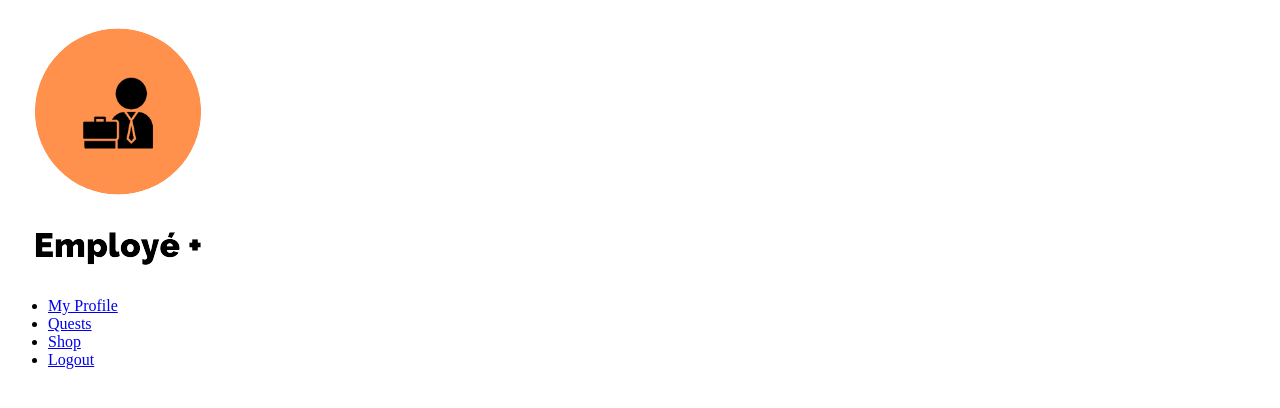
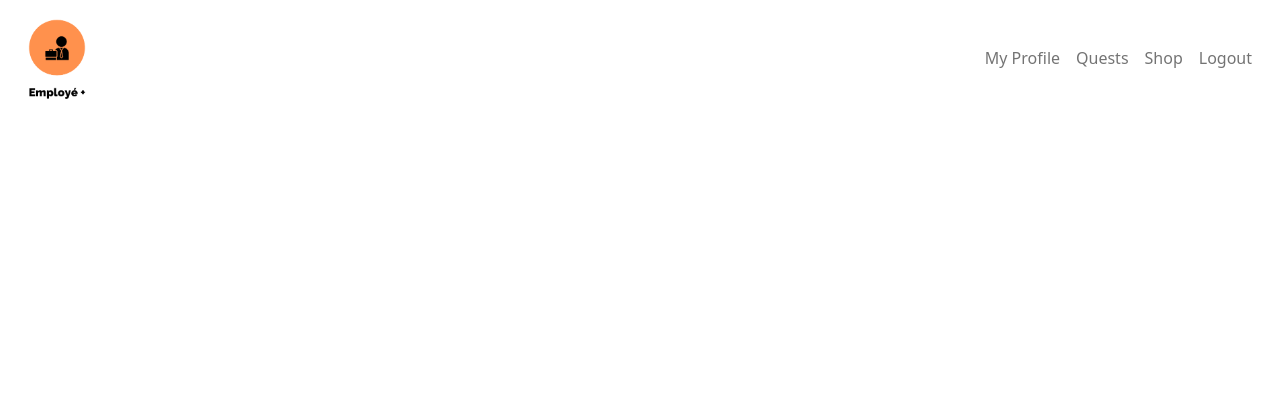
Before and after one commit to Pendi85/workshop-front, an Angular app: page / in a window 1280 px wide. Shown: the top 408 px of the page. Built offline with nearby package versions, Linux system fonts and the light colour scheme.

Commit message:
Apply styles on navbar

```diff
--- a/src/app/app.component.css
+++ b/src/app/app.component.css
@@ -0,0 +1,4 @@
+.icon_app img {
+    height: 90px;
+    width: 100%;
+}
--- a/src/app/app.component.html
+++ b/src/app/app.component.html
@@ -1,9 +1,16 @@
-<nav>
-  <div class="icon_app">
+<nav class="navbar navbar-expand-sm">
+  <div class="navbar-brand icon_app">
     <img src="../assets/La_gazette-removebg-preview.png"/>
   </div>
-  <ul>
-    <li *ngFor="let l of navbar.links"><a href="{{l.urlLink}}">{{l.valueLink}}</a></li>
-  </ul>
+
+  <button class="navbar-toggler" type="button" data-toggle="collapse" data-target="#navbarItems" aria-controls="navbarItems" aria-expanded="false" aria-label="Toggle navigation">
+    <span class="navbar-toggler-icon"></span>
+  </button>
+  <div class="collapse navbar-collapse justify-content-end" id="navbarItems">
+    <ul class="navbar-nav">
+      <li class="navbar-item" *ngFor="let l of navbar.links"><a class="nav-link" href="{{l.urlLink}}">{{l.valueLink}}</a></li>
+    </ul>
+  </div>
 </nav>
+
 <router-outlet></router-outlet>
--- a/src/index.html
+++ b/src/index.html
@@ -1,13 +1,25 @@
 <!doctype html>
 <html lang="en">
+
 <head>
   <meta charset="utf-8">
   <title>Workshop</title>
   <base href="/">
   <meta name="viewport" content="width=device-width, initial-scale=1">
   <link rel="icon" type="image/x-icon" href="favicon.ico">
+  <!-- CSS only -->
+  <link href="https://cdn.jsdelivr.net/npm/bootstrap@5.2.2/dist/css/bootstrap.min.css" rel="stylesheet"
+    integrity="sha384-Zenh87qX5JnK2Jl0vWa8Ck2rdkQ2Bzep5IDxbcnCeuOxjzrPF/et3URy9Bv1WTRi" crossorigin="anonymous">
+
+  <!-- JavaScript Bundle with Popper -->
+  <script src="https://cdn.jsdelivr.net/npm/bootstrap@5.2.2/dist/js/bootstrap.bundle.min.js"
+    integrity="sha384-OERcA2EqjJCMA+/3y+gxIOqMEjwtxJY7qPCqsdltbNJuaOe923+mo//f6V8Qbsw3"
+    crossorigin="anonymous"></script>
+
 </head>
+
 <body>
   <app-root></app-root>
 </body>
+
 </html>
--- a/src/styles.css
+++ b/src/styles.css
@@ -1 +1,8 @@
-/* You can add global styles to this file, and also import other style files */
+* {
+    padding: 0;
+    margin: 0;
+}
+
+body {
+    margin: 0px 20px;
+}
```
